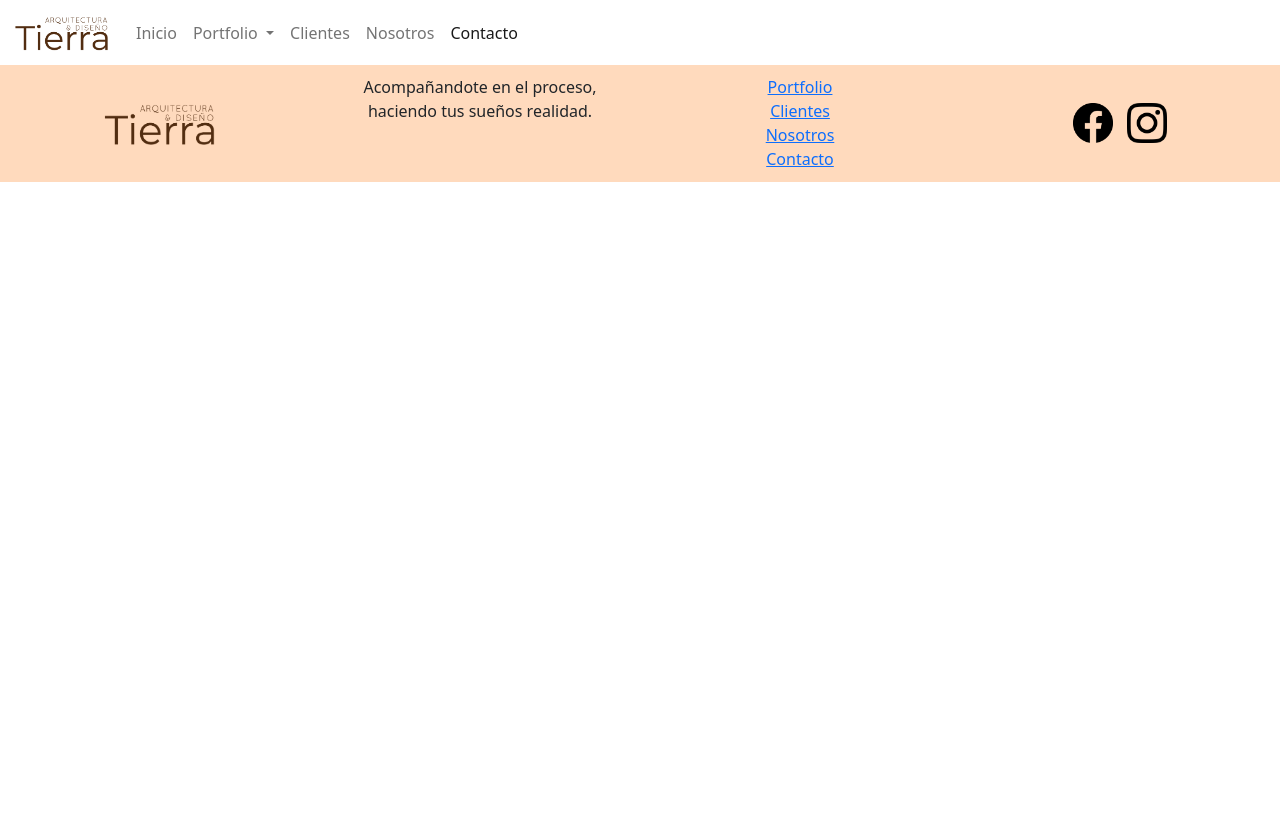
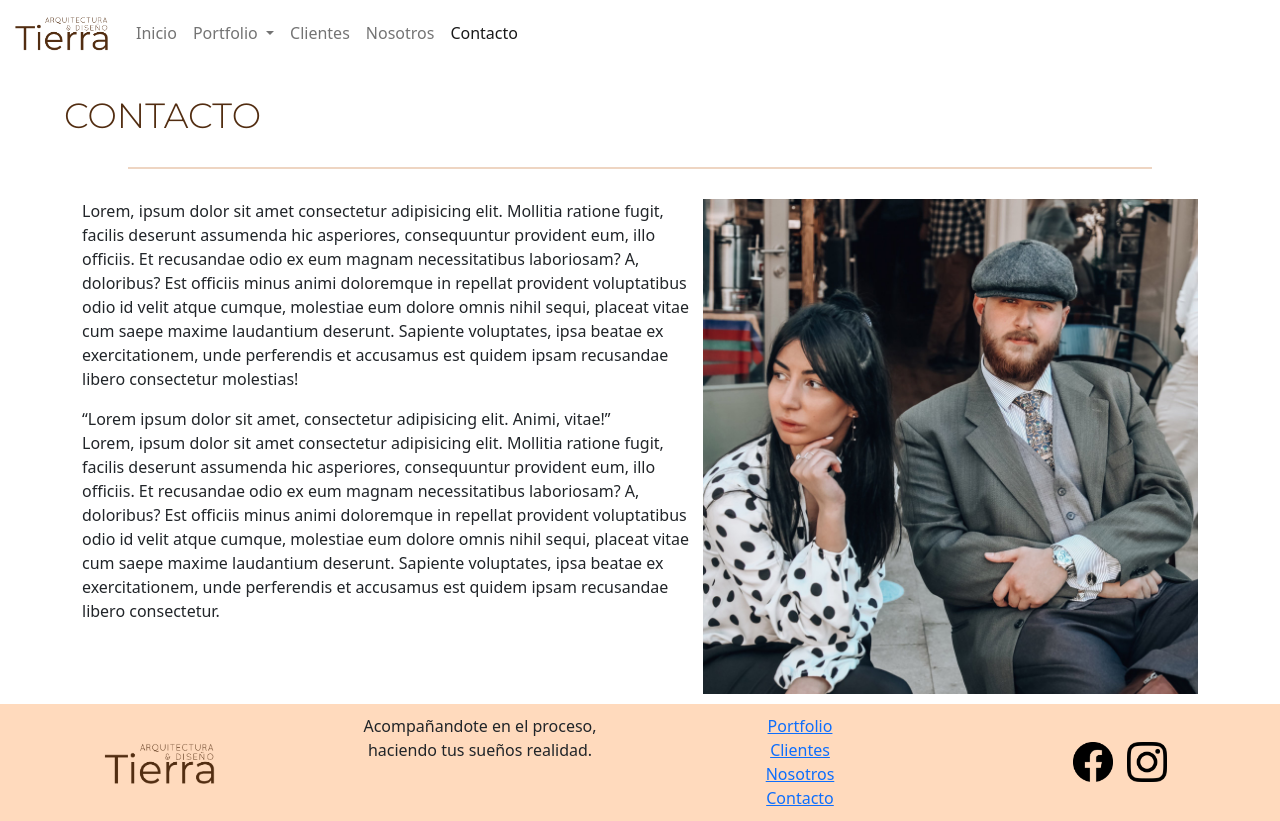
Before and after one commit to soledadgrazzetti/soledadgarcia-proyecto-tierra, a plain HTML site: page pages/contacto.html in a window 1280 px wide. Before the commit the page ends 800 px from the top, so only its background shows below. Drawn offline with nearby package versions, Linux system fonts and the light colour scheme.

Commit message:
contacto

```diff
--- a/pages/contacto.html
+++ b/pages/contacto.html
@@ -76,6 +76,47 @@
 
     <main>
 
+        <h1>CONTACTO</h1>
+        <hr class="linea">
+
+        <div class="contenedor-grid container">
+
+            <section class="nosotros">
+                <div>
+                    <p>Lorem, ipsum dolor sit amet consectetur adipisicing elit. Mollitia ratione fugit, facilis
+                        deserunt
+                        assumenda hic asperiores, consequuntur provident eum, illo officiis. Et recusandae odio ex eum
+                        magnam
+                        necessitatibus laboriosam? A, doloribus? Est officiis minus animi doloremque in repellat
+                        provident
+                        voluptatibus odio id velit atque cumque, molestiae eum dolore omnis nihil sequi, placeat vitae
+                        cum
+                        saepe
+                        maxime laudantium deserunt. Sapiente voluptates, ipsa beatae ex exercitationem, unde perferendis
+                        et
+                        accusamus est quidem ipsam recusandae libero consectetur molestias!</p>
+
+                    <q class="cita">Lorem ipsum dolor sit amet, consectetur adipisicing elit. Animi, vitae!</q>
+
+                    <p>Lorem, ipsum dolor sit amet consectetur adipisicing elit. Mollitia ratione fugit, facilis
+                        deserunt
+                        assumenda hic asperiores, consequuntur provident eum, illo officiis. Et recusandae odio ex eum
+                        magnam
+                        necessitatibus laboriosam? A, doloribus? Est officiis minus animi doloremque in repellat
+                        provident
+                        voluptatibus odio id velit atque cumque, molestiae eum dolore omnis nihil sequi, placeat vitae
+                        cum
+                        saepe
+                        maxime laudantium deserunt. Sapiente voluptates, ipsa beatae ex exercitationem, unde perferendis
+                        et
+                        accusamus est quidem ipsam recusandae libero consectetur.</p>
+
+                </div>
+            </section>
+            <section class="nosotros-img">
+                <img src="../img/nosotros-1.jpg" alt="">
+            </section>
+        </div>
     </main>
 
     <footer>
```
